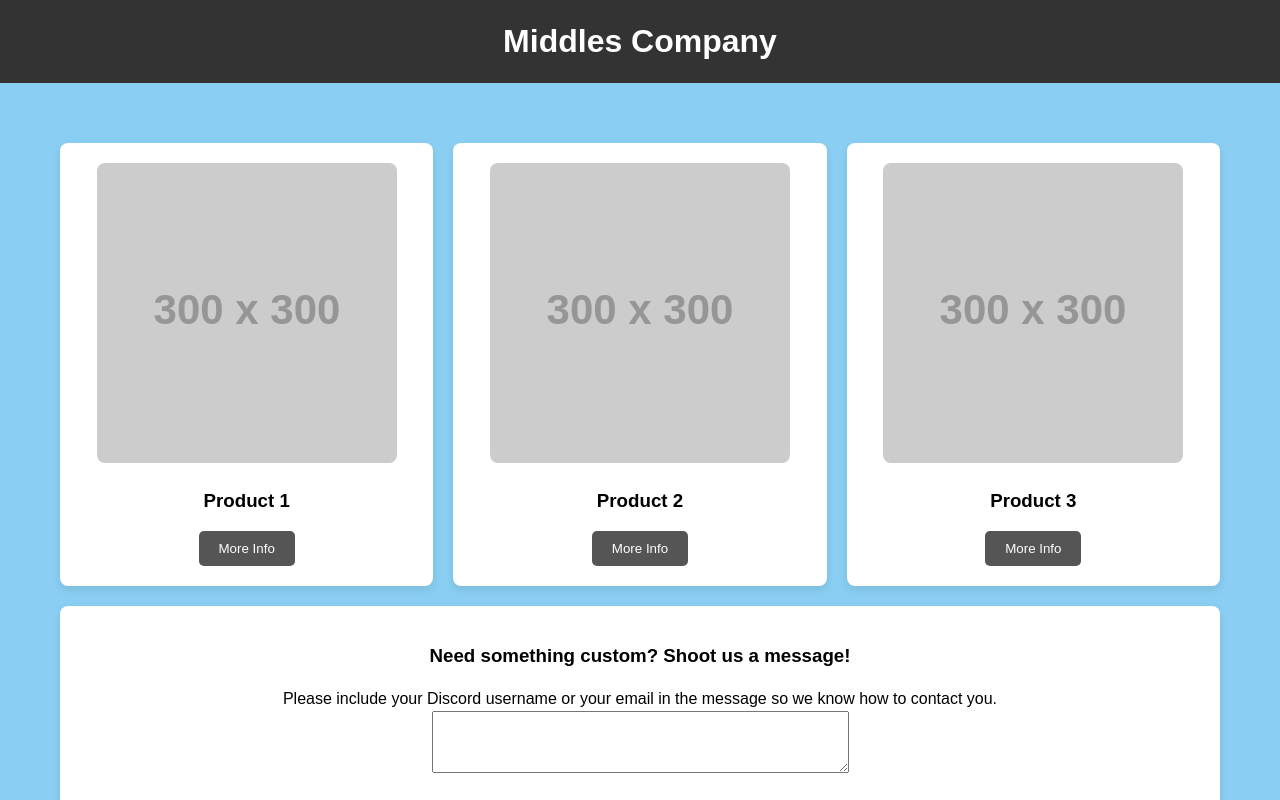
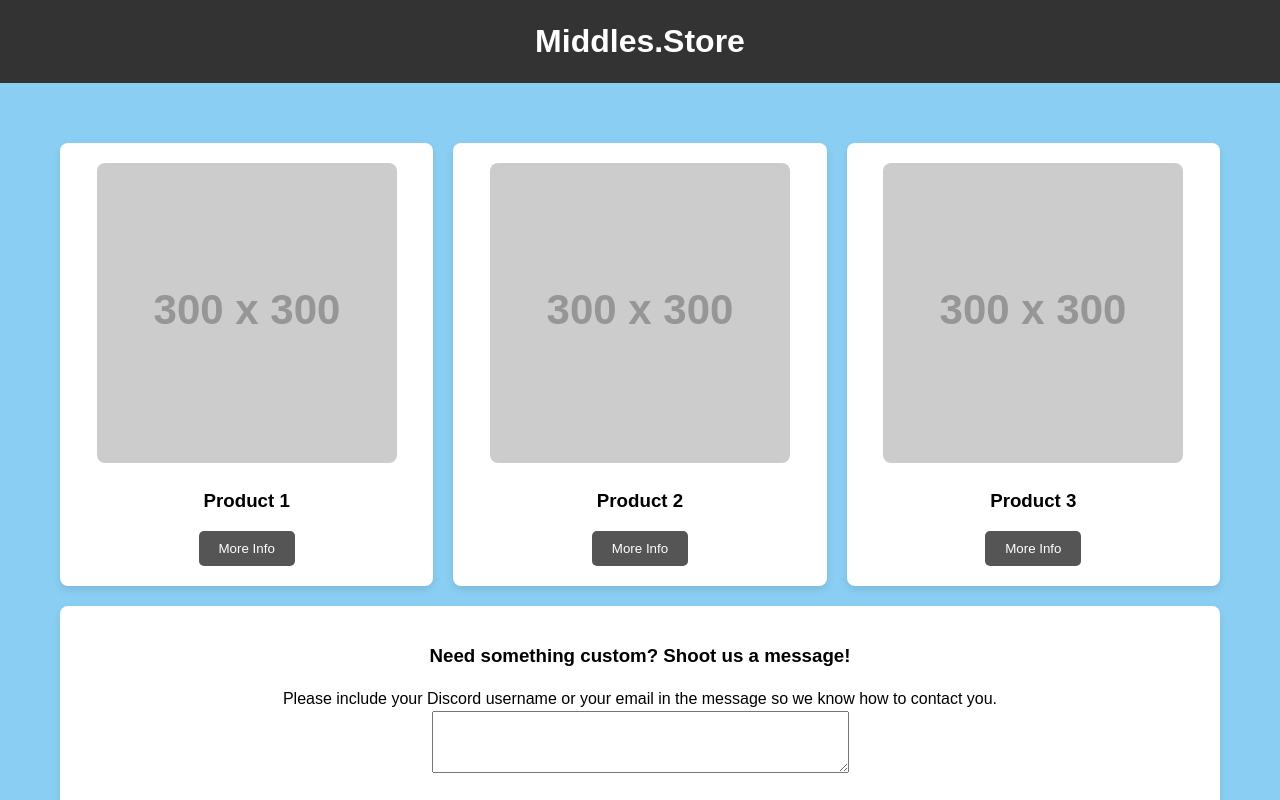
Before and after one commit to SysKeyyyJS/middles.store, a plain HTML site: page index.html in a window 1280 px wide. Shown: the top 800 px of the page. Drawn offline with Linux system fonts and the light colour scheme; placeholder pictures from the web are drawn by us.

Commit message:
Update index.html

```diff
--- a/index.html
+++ b/index.html
@@ -12,7 +12,7 @@
 
 <body>
   <header>
-    <h1>Middles Company</h1>
+    <h1>Middles.Store</h1>
   </header>
 
   <!-- <nav>
```
